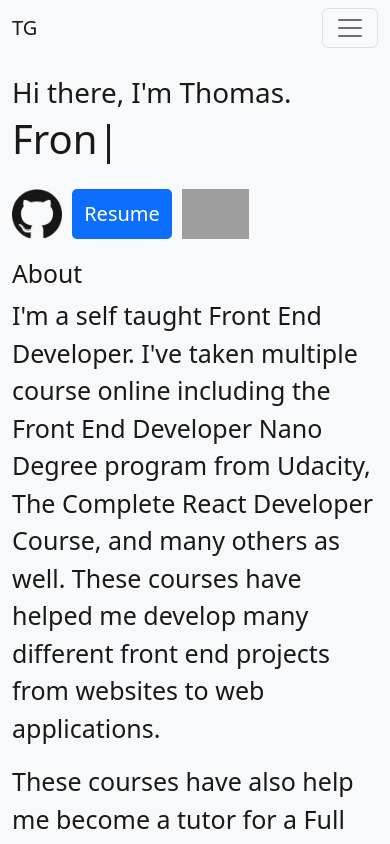
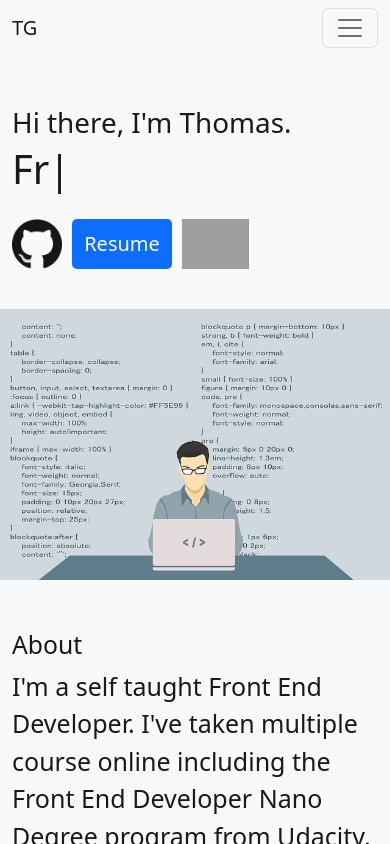
Before and after one commit to thomasgilmore/portfolio2022, a React (Create React App) app: page / in a window 390 px wide. Shown: the top 844 px of the page. Built offline with nearby package versions, Linux system fonts and the light colour scheme; grey boxes are pictures that could not be loaded.

Commit message:
added HeroImage to portgolioHero

```diff
--- a/src/Components/Home.js
+++ b/src/Components/Home.js
@@ -7,6 +7,7 @@ import Typewriter from 'typewriter-effect';
 import GitHubMark from '../Assets/GitHub-Mark/PNG/GitHub-Mark-120px-plus.png';
 import GitHubMarkLight from '../Assets/GitHub-Mark/PNG/GitHub-Mark-Light-120px-plus.png';
 import LinkedinLogo from '../Assets/iconfinder_1_Linkedin_unofficial_colored_svg_5296501.png';
+import HeroImage from './HeroImage';
 import About from './About';
 import Projects from './Projects';
 import Contact from './Contact';
@@ -17,6 +18,7 @@ export default function Home() {
     <Container>
       <NavBar />
       <div className='portfolioHero'>
+        <div>
         <h1 className='hiThere'>Hi there, I'm Thomas.</h1>
         <Typewriter options={{
           strings: ['Front End Developer.', 'Self Taught Developer.'],
@@ -30,6 +32,8 @@ export default function Home() {
           <a href="https://www.linkedin.com/in/thomasgilmore95/" target="__blank"><img src={LinkedinLogo} className="linkedinLogo" alt="Linkedin Logo to Linkedin Account" /></a>
         </div>
         </div>
+        <HeroImage />
+      </div>
       <About />
       <Projects />
       <Contact />
--- a/src/Components/home.css
+++ b/src/Components/home.css
@@ -1,5 +1,9 @@
 .portfolioHero {
-  margin: 20px 0;
+  margin: 50px 0;
+  display: flex;
+  flex-wrap: wrap;
+  justify-content: space-between;
+  align-items: center;
 }
 
 .hiThere {
@@ -28,3 +32,11 @@
 .linkedinLogo {
   height: 50px;
 }
+
+@media only screen and (max-width: 991px) {
+  .portfolioHero {
+    flex-direction: column;
+    align-items: flex-start;
+    gap: 20px;
+  }
+}
```
